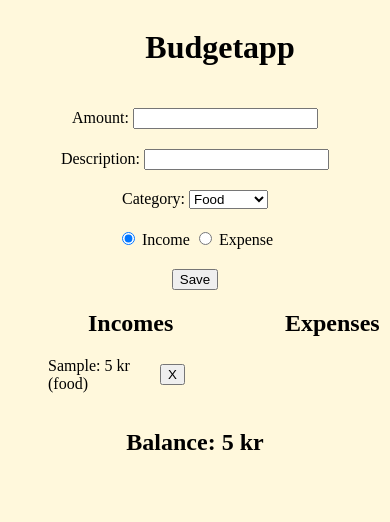
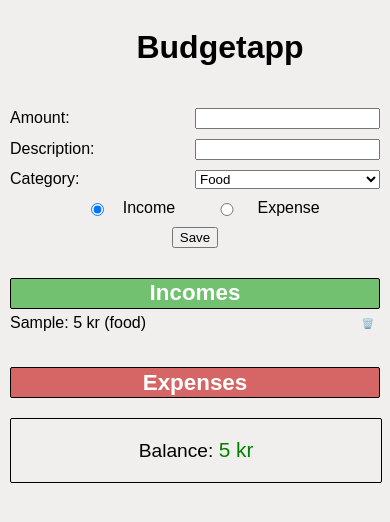
Before and after one commit to ikaossler/js-inl-2-budget-app, a website built with Vite: page index.html in a window 390 px wide. Both pictures are taken after typing "5", "Sample" into the empty fields and a click on the button "Save". Built offline with nearby package versions, Linux system fonts and the light colour scheme.

Commit message:
css: responsivitet

```diff
--- a/index.html
+++ b/index.html
@@ -42,7 +42,7 @@
           </label>
         </div>
 
-        <button type="submit">Save</button>
+        <button type="submit" class="submit">Save</button>
       </form>
 
       <div class="list-container">
@@ -57,7 +57,7 @@
       </div>
 
       <section id="balance">
-        <h2>Balance: <span id="total-balance">0kr</span></h2>
+        <p>Balance: <span id="total-balance">0kr</span></p>
       </section>
     </main>
     <footer></footer>
--- a/package.json
+++ b/package.json
@@ -14,6 +14,7 @@
     "eslint": "^9.39.2",
     "globals": "^17.3.0",
     "prettier": "3.8.1",
+    "sass-embedded": "^1.97.3",
     "typescript": "~5.9.3",
     "typescript-eslint": "^8.54.0",
     "vite": "^7.2.4"
--- a/src/main.ts
+++ b/src/main.ts
@@ -1,5 +1,5 @@
 // @ts-nochec
-import './style.css'
+import "./style.css";
 
 /*
 PSEUDOKOD - Budget-app
@@ -31,7 +31,6 @@ PSEUDOKOD - Budget-app
    - updateBalance(): Räknar ut total inkomst - utgift, visar summa
 */
 
-
 //Tom array för objekten (budgetItem)
 let budgetPosts = [];
 
@@ -39,23 +38,24 @@ let budgetPosts = [];
 const budgetForm = document.getElementById("budget-form");
 //Hämtar fälten från html
 const amountInput = document.getElementById("amount") as HTMLInputElement; //själva input-fältet
-  const descriptionInput = document.getElementById("description") as HTMLInputElement;
+const descriptionInput = document.getElementById(
+  "description",
+) as HTMLInputElement;
 const categoryInput = document.getElementById("category") as HTMLSelectElement;
 
 //Hämta income/expense-sektionerna
-  const incomeList = document.querySelector('#income-list ul');
-  const expenseList = document.querySelector('#expense-list ul');
+const incomeList = document.querySelector("#income-list ul");
+const expenseList = document.querySelector("#expense-list ul");
 
-
-const totalBalanceElement = document.getElementById('total-balance');
+const totalBalanceElement = document.getElementById("total-balance");
 
 function updateBalance() {
   let incomeSum = 0;
   let expenseSum = 0;
 
-  budgetPosts.forEach(post => {
+  budgetPosts.forEach((post) => {
     const amountNum = Number(post.amount); //gör sträng till nummer
-    if (post.type === 'income') {
+    if (post.type === "income") {
       incomeSum += amountNum;
     } else {
       expenseSum += amountNum;
@@ -64,14 +64,24 @@ function updateBalance() {
   const totalSum = incomeSum - expenseSum;
 
   if (totalBalanceElement) {
-      totalBalanceElement.textContent = totalSum + ' kr';
+    totalBalanceElement.textContent = totalSum + " kr";
+
+    if (totalSum > 0) {
+      totalBalanceElement.style.color = "green";
+    } else if (totalSum < 0) {
+      totalBalanceElement.style.color = "red";
+    } else {
+      totalBalanceElement.style.color = "black";
+    }
   }
 }
 
 budgetForm?.addEventListener("submit", (event) => {
   event.preventDefault(); //eventlyssnare på submit plus stoppa omladdning av sidan
 
-  const typeInput = document.querySelector('input[name="type"]:checked') as HTMLInputElement;
+  const typeInput = document.querySelector(
+    'input[name="type"]:checked',
+  ) as HTMLInputElement;
 
   //Läser av innehållet från input-fälten
   const amount = amountInput.value; //texten/siffran som skrivs i fältet
@@ -92,7 +102,7 @@ function updateBalance() {
 
   //konvertera budgetPosts-arrayen till en JSON.string
   //spara den med samma key 'budgetPosts'
-  localStorage.setItem('budgetPosts', JSON.stringify(budgetPosts));
+  localStorage.setItem("budgetPosts", JSON.stringify(budgetPosts));
 
   renderBudgetPosts();
 
@@ -105,7 +115,7 @@ function deleteBudgetPost(index: number) {
   budgetPosts.splice(index, 1);
 
   //2. Uppdatera localStorage
-  localStorage.setItem('budgetPosts', JSON.stringify(budgetPosts));
+  localStorage.setItem("budgetPosts", JSON.stringify(budgetPosts));
 
   //3.Rendera om listan
   renderBudgetPosts();
@@ -114,7 +124,7 @@ function deleteBudgetPost(index: number) {
   updateBalance();
 }
 
-const saveData = localStorage.getItem('budgetPosts'); // Skapar variabeln OCH hämtar data
+const saveData = localStorage.getItem("budgetPosts"); // Skapar variabeln OCH hämtar data
 //Om det finns sparad data i saveData (dvs ej null)
 if (saveData) {
   budgetPosts = JSON.parse(saveData);
@@ -126,28 +136,28 @@ const saveData = localStorage.getItem('budgetPosts'); // Skapar variabeln OCH h
 
 function renderBudgetPosts() {
   //rensa listorna först så det inte blir dubbla poster
-    incomeList!.innerHTML = '';
-    expenseList!.innerHTML = '';
+  incomeList!.innerHTML = "";
+  expenseList!.innerHTML = "";
   //loopa varje post
   budgetPosts.forEach((post, index) => {
     //skapa <li>-element för varje post
-      const li = document.createElement('li');
+    const li = document.createElement("li");
     li.textContent = `${post.description}: ${post.amount} kr (${post.category})`;
 
-      const deleteBtn = document.createElement('button');
-      deleteBtn.textContent = 'X';
+    const deleteBtn = document.createElement("button");
+    deleteBtn.textContent = "🗑️";
 
-      deleteBtn.addEventListener('click', () => {
+    deleteBtn.addEventListener("click", () => {
       deleteBudgetPost(index);
     });
 
     li.appendChild(deleteBtn);
 
     //beroende på typen (income(expense)- lägg till <li> i rätt lista
-      if (post.type === 'income') {
+    if (post.type === "income") {
       incomeList?.appendChild(li);
     } else {
       expenseList?.appendChild(li);
     }
-    })
+  });
 }
--- a/src/style.css
+++ b/src/style.css
@@ -6,24 +6,51 @@ header {
 }
 
 body {
-  background-color: cornsilk;
+  background-color: rgb(241, 238, 238);
   display: flex;
   flex-direction: column;
   align-items: center;
+  font-family: Arial, Helvetica, sans-serif;
 }
 
-#budget-form, #balance {
+#budget-form {
+  display: grid;
+  grid-template-columns: 1fr 1fr;
+  gap: 10px 20px;
+  align-items: center;
+  max-width: 400px;
+}
+
+#budget-form label {
+  display: grid;
+  grid-template-columns: 1fr 1fr;
+  grid-column: 1 / -1;
+  align-items: center;
+}
+
+.radio-group,
+.submit {
+  grid-column: 1 / -1;
+  justify-self: center;
   display: flex;
-  flex-direction: column;
-  align-items: center;
+  flex-direction: row;
   gap: 20px;
 }
 
 .list-container {
-  display: grid;
-  grid-template-columns: 1fr 1fr;
+  display: flex;
+  flex-direction: column;
   gap: 20px;
+  width: 100%;
+  margin-top: 30px;
+}
 
+#income-list ul,
+#expense-list ul {
+  list-style: none;
+  padding: 0;
+  margin: 0;
+  text-align: left;
 }
 
 #income-list li,
@@ -32,8 +59,59 @@ body {
   justify-content: space-between;
   align-items: center;
   margin-bottom: 15px;
+  text-align: left;
+  margin-top: 5px;
 }
 
-.list-container h2 {
-  padding-left: 5rem;
+#income-list h2,
+#expense-list h2 {
+  border: 1px solid black;
+  border-radius: 2px;
+  padding: 0.1rem 1rem;
+  text-align: center;
+  margin: 0;
+  font-size: 1.4rem;
+  color: white;
 }
+
+#income-list h2 {
+  background-color: rgb(113, 193, 113);
+}
+#expense-list h2 {
+  background-color: rgb(214, 102, 102);
+}
+
+#income-list button,
+#expense-list button {
+  font-size: 10px;
+  background: none;
+  cursor: pointer;
+  border: none;
+}
+
+#total-balance {
+  transition: color 0.9s ease;
+  font-size: 1.3rem;
+}
+
+#balance {
+  display: flex;
+  justify-content: center;
+  width: 100%;
+  margin-top: 20px;
+  border: 1px solid black;
+  border-radius: 2px;
+  font-size: 1.2rem;
+}
+
+/*------------------------------------
+---------------Mediaquery-------------
+-------------------------------------*/
+
+@media (min-width: 768px) {
+  .list-container {
+    display: grid;
+    grid-template-columns: 1fr 1fr;
+    gap: 20px;
+  }
+}
--- /dev/null
+++ b/vite.config.js
@@ -0,0 +1,5 @@
+import { defineConfig } from "vite";
+
+export default defineConfig({
+  // config options
+});
```
Also changed, not shown: 1 other file. Lines whose indentation alone changed are shown as unchanged.
